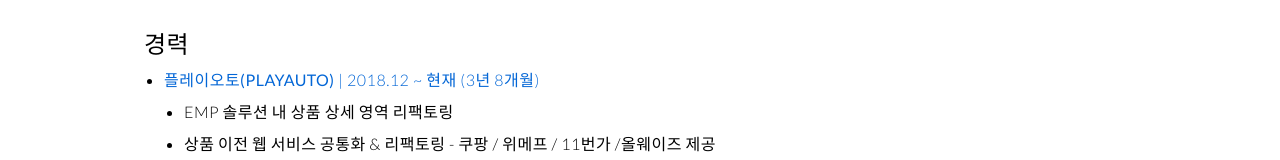
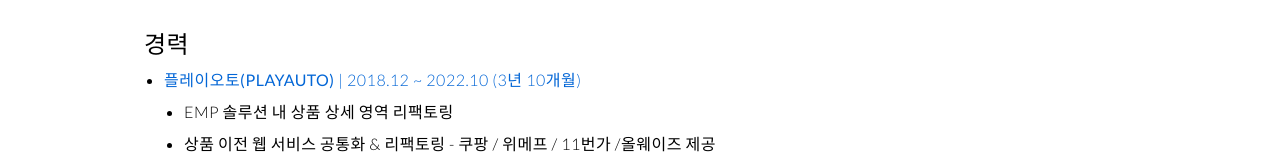
Before and after one commit to junho2343/junho2343.github.io, a Next.js app: page /about in a window 1280 px wide. Shown: the part 241-401 px from the top of the page. Built offline with nearby package versions, Linux system fonts and the light colour scheme.

Commit message:
ㅁㄴㅇㅁㄹㄴ

```diff
--- a/pages/about.tsx
+++ b/pages/about.tsx
@@ -8,7 +8,7 @@
   career: [
     {
       companyName: "플레이오토(PLAYAUTO)",
-      period: "2018.12 ~ 현재 (3년 8개월)",
+      period: "2018.12 ~ 2022.10 (3년 10개월)",
       href: "https://plto.com/",
       summary: [
         "EMP 솔루션 내 상품 상세 영역 리팩토링",
```
